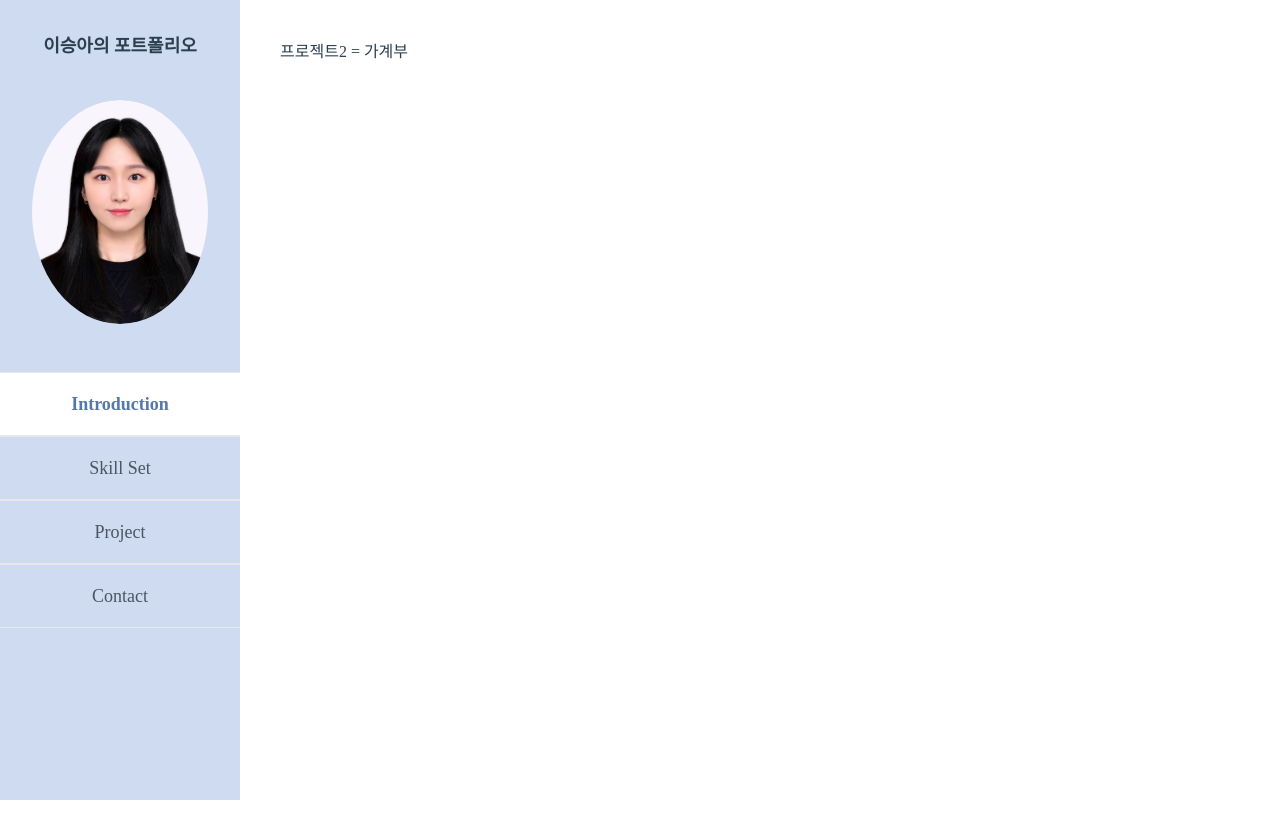
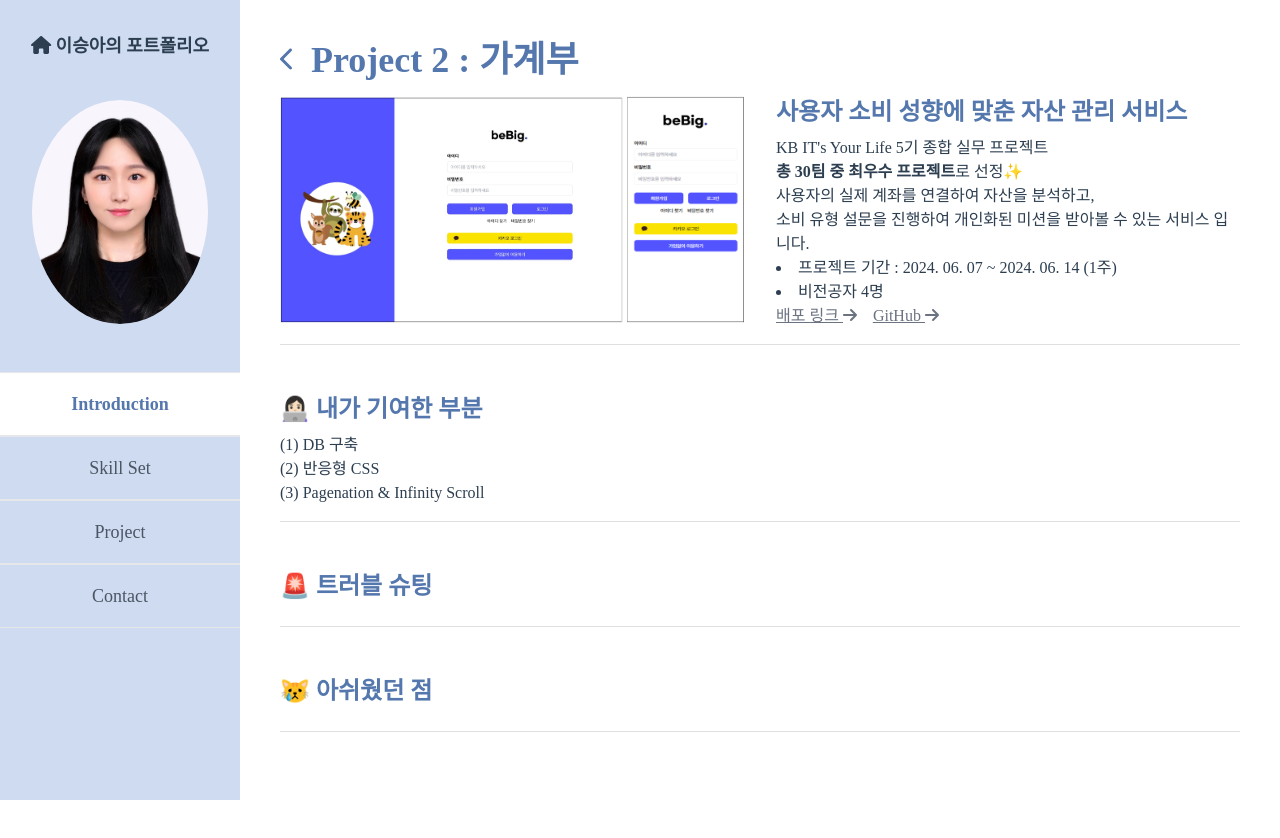
Before and after one commit to a-seung/Portfolio_LeeSeungA, a Vue app: page /project/2 in a window 1280 px wide. Shown: the top 838 px of the page. Before the commit the page ends 800 px from the top, so only its background shows below. Built offline with nearby package versions, Linux system fonts and the light colour scheme; a web font is replaced by a local one.

Commit message:
20240920 mybatis추가, 스킬셋 간격 조정, 프젝2 구조 만들기

```diff
--- a/src/assets/main.css
+++ b/src/assets/main.css
@@ -57,15 +57,15 @@
 }
 
 .line-content-group-1 {
-  @apply w-52 sm:w-60
+  @apply w-1/3
 }
 
 .line-content-group-2 {
-  @apply w-40
+  @apply w-1/3 pl-8
 }
 
 .line-content-group-3 {
-  @apply text-right flex-grow
+  @apply text-right flex-grow w-1/3
 }
 
 .line-content-title {
@@ -104,6 +104,10 @@
   @apply mb-12 border-b border-ggray pb-4
 }
 
+.project-text-group {
+  @apply mb-4
+}
+
 .project-back-button {
   @apply text-xl sm:text-2xl font-bold text-primary mb-2 mr-4;
 }
--- a/src/components/Sidebar.vue
+++ b/src/components/Sidebar.vue
@@ -1,7 +1,7 @@
 <template>
   <aside class="fixed w-60 h-screen bg-secondary py-8">
     <div class="flex flex-col items-center">
-      <div @click.prevent="goHome" class="home-button">이승아의 포트폴리오</div>
+      <div @click.prevent="goHome" class="home-button"><i class="fa-solid fa-house"></i> 이승아의 포트폴리오</div>
       <div class="rounded-full my-6 overflow-hidden  w-44 h-56">
         <img src="@/assets/images/profileImg.jpg" alt="Profile Image" class="w-full h-full object-cover rounded-[50%] aspect-[3/4]" />
       </div>
--- a/src/pages/Introduction.vue
+++ b/src/pages/Introduction.vue
@@ -13,7 +13,7 @@
     </div>
 
     <div id="education" class="small-group">
-      <h2 class="small-title">🏫 Education</h2>
+      <h2 class="small-title">🏫 Educations</h2>
       <div>
         <div class="line-content">
           <div class="line-content-group-1">
--- a/src/pages/Project.vue
+++ b/src/pages/Project.vue
@@ -1,6 +1,6 @@
 <template>
   <section id="project" class="section-group">
-    <h1 class="big-title">Project</h1>
+    <h1 class="big-title">🎨 Project</h1>
     <div>
       <div class="line-content">
         <div>
--- a/src/pages/Project1.vue
+++ b/src/pages/Project1.vue
@@ -15,10 +15,10 @@
         <div class="w-1/2">
           <p class="project-small-title">사용자 소비 성향에 맞춘 자산 관리 서비스</p>
           <div>
-            <p>KB IT's Your Life 5기 종합 실무 프로젝트 <br /><span class="font-bold">총 30팀 중 최우수 프로젝트</span>로 선정✨</p>
-            <p>사용자의 실제 계좌를 연결하여 자산을 분석하고, <br />소비 유형 설문을 진행하여 개인화된 미션을 받아볼 수 있는 서비스 입니다.</p>
+            <p class="project-text-group">KB IT's Your Life 5기 종합 실무 프로젝트 <br /><span class="font-bold">총 30팀 중 최우수 프로젝트</span>로 선정✨</p>
+            <p  class="project-text-group">사용자의 실제 계좌를 연결하여 자산을 분석하고, <br />소비 유형 설문을 진행하여 개인화된 미션을 받아볼 수 있는 서비스 입니다.</p>
           </div>
-          <div>
+          <div class="project-text-group">
             <li>프로젝트 기간 : 2024. 09. 06 ~ 2024. 10. 16</li>
             <li>F/E 2명, B/E 4명, 문서화 및 배포 1명</li>
           </div>
@@ -52,8 +52,6 @@
     <div class="project-group">
       <p class="project-small-title">😿 아쉬웠던 점</p>
     </div>
-
-    <div class="h-80"></div>
   </section>
 </template>
 
--- a/src/pages/Project2.vue
+++ b/src/pages/Project2.vue
@@ -1,8 +1,70 @@
 <template>
-    <section id="project1" class="section-group">
-      <div>프로젝트2 = 가계부</div>
-      <div class="h-80"></div>
-    </section>
-  </template>
+  <section id="project1" class="section-group">
+    <div class="project-group">
+      <div class="flex justify-start items-center project-big-title mb-4">
+        <div @click="goBack" class="text-xl sm:text-2xl cursor-pointer">
+          <i class="fa-solid fa-chevron-left"></i>
+        </div>
+        <div class="project-big-title ml-4">Project 2 : 가계부</div>
+      </div>
 
-  <script setup></script>
+      <div class="flex gap-8">
+        <div class="w-1/2">
+          <img :src="login" alt="login" />
+        </div>
+        <div class="w-1/2">
+          <p class="project-small-title">사용자 소비 성향에 맞춘 자산 관리 서비스</p>
+          <div>
+            <p>KB IT's Your Life 5기 종합 실무 프로젝트 <br /><span class="font-bold">총 30팀 중 최우수 프로젝트</span>로 선정✨</p>
+            <p>사용자의 실제 계좌를 연결하여 자산을 분석하고, <br />소비 유형 설문을 진행하여 개인화된 미션을 받아볼 수 있는 서비스 입니다.</p>
+          </div>
+          <div>
+            <li>프로젝트 기간 : 2024. 06. 07 ~ 2024. 06. 14 (1주)</li>
+            <li>비전공자 4명</li>
+          </div>
+          <div class="project-link">
+            <a href="http://bbbbick.duckdns.org:5173/" class="mr-4">배포 링크 <i class="fa-solid fa-arrow-right"></i></a>
+            <a href="https://github.com/ITYL-Bbbbick">GitHub <i class="fa-solid fa-arrow-right"></i></a>
+          </div>
+        </div>
+      </div>
+    </div>
+
+    <div class="project-group">
+      <p class="project-small-title">👩🏻‍💻 내가 기여한 부분</p>
+      <div>
+        <div>
+          <p>(1) DB 구축</p>
+        </div>
+        <div>
+          <p>(2) 반응형 CSS</p>
+        </div>
+        <div>
+          <p>(3) Pagenation & Infinity Scroll</p>
+        </div>
+      </div>
+    </div>
+
+    <div class="project-group">
+      <p class="project-small-title">🚨 트러블 슈팅</p>
+    </div>
+
+    <div class="project-group">
+      <p class="project-small-title">😿 아쉬웠던 점</p>
+    </div>
+
+    <div class="h-80"></div>
+  </section>
+</template>
+
+<script setup>
+import { useRouter } from 'vue-router';
+import login from '@/assets/images/project1/login.png';
+
+const router = useRouter();
+
+// 이전 페이지로 이동하는 함수
+const goBack = () => {
+  router.push('/');
+};
+</script>
--- a/src/pages/SkillSet.vue
+++ b/src/pages/SkillSet.vue
@@ -1,6 +1,6 @@
 <template>
   <section id="skill-set" class="section-group">
-    <h1 class="big-title">Skill Set</h1>
+    <h1 class="big-title">🔨 Skill Set</h1>
     <div>
       <div class="skill-set-content">
         <p class="line-content-title">Backend</p>
@@ -12,6 +12,10 @@
           <div class="skill-item">
             <img :src="springIcon" alt="Spring" class="skill-image" />
             <p class="skill-name">Spring</p>
+          </div>
+          <div class="skill-item">
+            <img :src="mybatisIcon" alt="MyBatis" class="skill-image" />
+            <p class="skill-name">MyBatis</p>
           </div>
           <div class="skill-item">
             <img :src="mysqlIcon" alt="MySQL" class="skill-image" />
@@ -90,6 +94,7 @@
 <script setup>
 import javaIcon from '@/assets/SkillSet/backend/Java.png';
 import springIcon from '@/assets/SkillSet/backend/Spring.png';
+import mybatisIcon from '@/assets/SkillSet/backend/MyBatis.png';
 import mysqlIcon from '@/assets/SkillSet/backend/MySQL.png';
 import mariaDbIcon from '@/assets/SkillSet/backend/MariaDB.png';
 
```
Also changed, not shown: src/assets/SkillSet/backend/MyBatis.png (added), src/assets/logo.svg (deleted).
